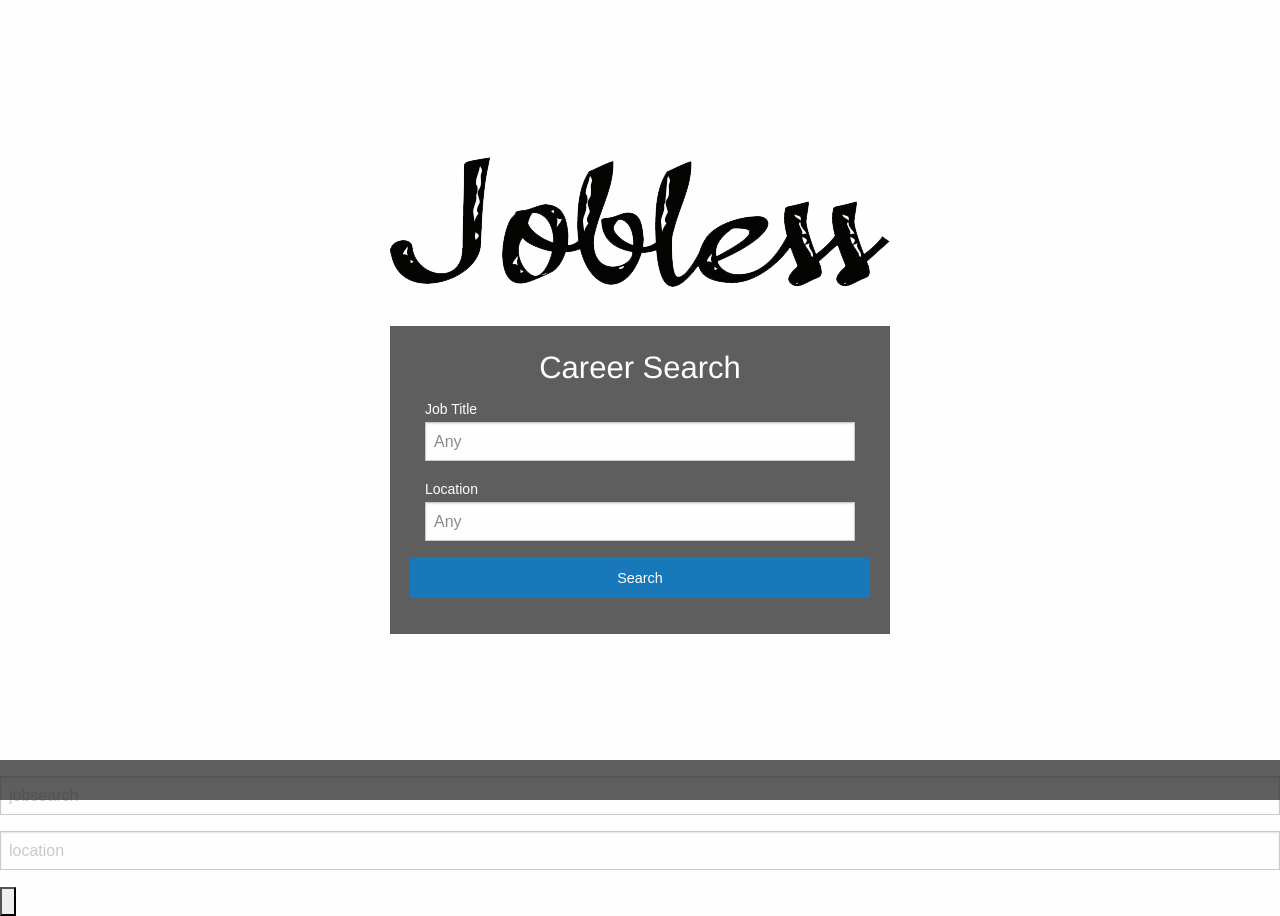
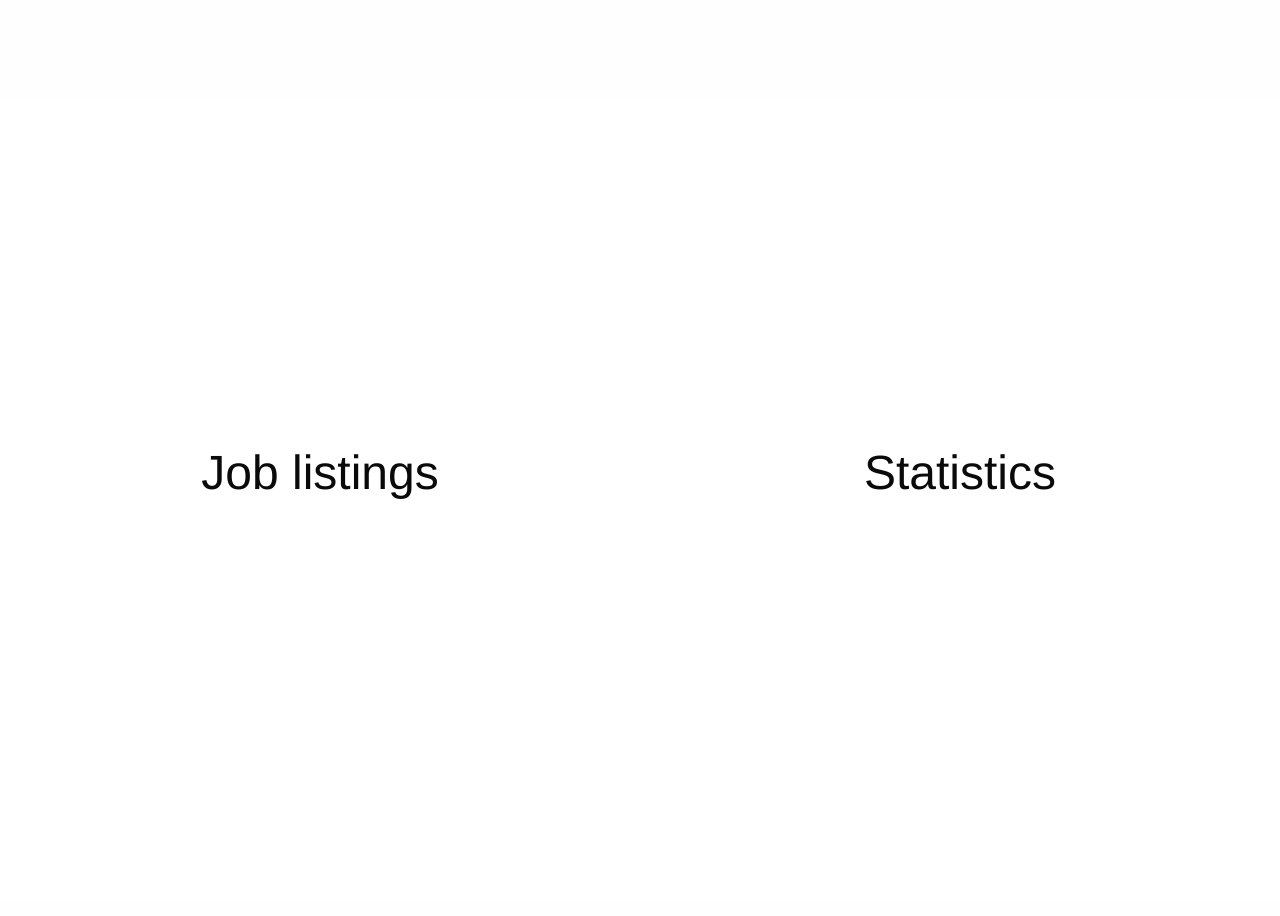
Before and after one commit to merriammassey/jobsearch, a plain HTML site: page index.html in a window 1280 px wide. After the commit the page ends 800 px from the top, so only its background shows below. Drawn offline with nearby package versions, Linux system fonts and the light colour scheme.

Commit message:
single page layout

```diff
--- a/assets/css/style.css
+++ b/assets/css/style.css
@@ -58,3 +58,30 @@ footer {
 .translucent-form-overlay input::placeholder {
   color: #8a8a8a;
 }
+
+
+.split {
+  height: 100%;
+  width: 50%;
+  position: fixed;
+  z-index: 1;
+  top: 100px;
+  overflow-x: hidden;
+  padding-top: 20px;
+}
+
+.left {
+  left: 0;
+  background-color: white;
+}
+.right {
+  right: 0;
+  background-color: white;
+}
+.centered {
+  position: absolute;
+  top: 50%;
+  left: 50%;
+  transform: translate(-50%, -50%);
+  text-align: center;
+}
--- a/assets/js/script.js
+++ b/assets/js/script.js
@@ -71,6 +71,7 @@ function searchJobs() {
         }
         displaySearchResults(searchArr);
         getJobDetails();
+        window.replace("./assets/results.html");
       });
     }
     //otherwise return error code
--- a/index.html
+++ b/index.html
@@ -1,5 +1,5 @@
 <!DOCTYPE html>
-<html class="no-js" lang="en">
+<html lang="en">
 
 <head>
   <meta charset="UTF-8">
@@ -22,9 +22,10 @@
     integrity="sha256-ogmFxjqiTMnZhxCqVmcqTvjfe1Y/ec4WaRj/aQPvn+I=" crossorigin="anonymous">
   <link rel="stylesheet" href="assets/css/style.css" />
   <!-- Compressed JavaScript -->
-  <script src="https://cdn.jsdelivr.net/npm/foundation-sites@6.6.3/dist/js/foundation.min.js"
-    integrity="sha256-pRF3zifJRA9jXGv++b06qwtSqX1byFQOLjqa2PTEb2o=" crossorigin="anonymous"></script>
-  <title>Jobless</title>
+  <!--<script src="https://cdn.jsdelivr.net/npm/foundation-sites@6.6.3/dist/js/foundation.min.js"
+    integrity="sha256-pRF3zifJRA9jXGv++b06qwtSqX1byFQOLjqa2PTEb2o=" crossorigin="anonymous"></script> -->
+
+    <title>Jobless</title>
 </head>
 
 <body>
@@ -37,43 +38,53 @@
         <h3>Career Search</h3>
         <div class="row columns">
           <label>Job Title
-            <input type="text" name="keyword" placeholder="Any">
+            <input id="job-search" type="text" name="keyword" placeholder="Any">
           </label>
         </div>
         <div class="row columns">
           <label>Location
-            <input type="text" name="keyword" placeholder="Any">
+            <input id="location-search" type="text" name="keyword" placeholder="Any">
           </label>
         </div>
-        <button type="button" class="primary button expanded search-button">
+        <button id="go-button" type="button" class="primary button expanded search-button">
           Search
         </button>
       </form>
     </div>
   </div>
-  <script src="js/vendor/jquery.js"></script>
+
+  <div class="split left">
+    <div class="centered">
+        <h1> Job listings</h1>
+        <br />
+        <p id="test-container"></p>
+    </div>
+</div>
+<div class="split right">
+    <div class="centered">
+        <h1>Statistics</h1>
+        <br />
+        <p id="outlook-container"></p>
+        <p id="growth-container"></p>
+        <p id="description-container"></p>
+        <p id="mediansalary-container"></p>
+        <p id="salaryrange-container"></p>
+    </div>
+</div>
+  <!--<script src="js/vendor/jquery.js"></script>
   <script src="js/vendor/what-input.js"></script>
-  <script src="js/vendor/foundation.min.js"></script>
+  <script src="js/vendor/foundation.min.js"></script> -->
   <script src="./assets/js/script.js"></script>
-  <script>
+  <!--<script>
     $(document).foundation();
-  </script>
+  </script> -->
   <footer></footer>
 
 
     <!--Container for job listings-->
-    <p id="test-container"></p>
+
     <!--Container for career info-->
-    <p id="outlook-container"></p>
-    <p id="growth-container"></p>
-    <p id="description-container"></p>
-    <p id="mediansalary-container"></p>
-    <p id="salaryrange-container"></p>
 
-    <input type= "text", id="job-search" placeholder="jobsearch" >
-    <input type= "text", id="location-search" placeholder="location">
-    <input type= "button", id="go-button" text= "search">
-    <div class="test-job-container" id="test-job-container"></div>
 
     </div>
 
```
Also changed, not shown: assets/css/results.css (+0 -8 lines), 2 other files.
